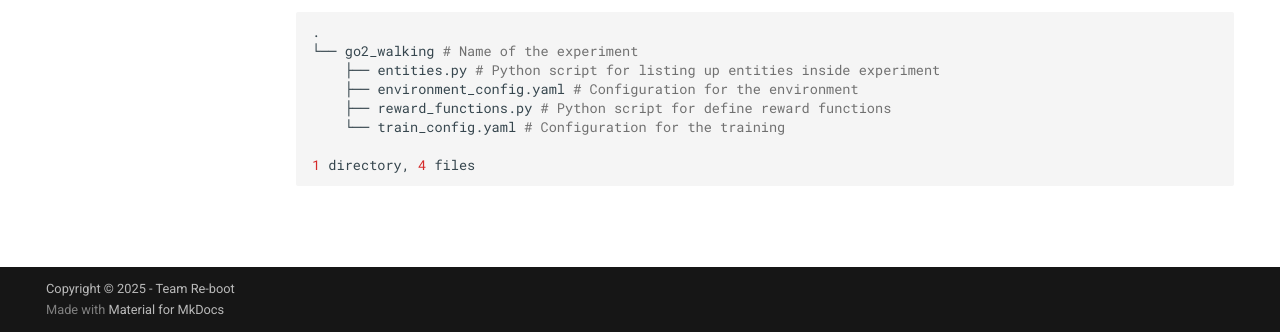
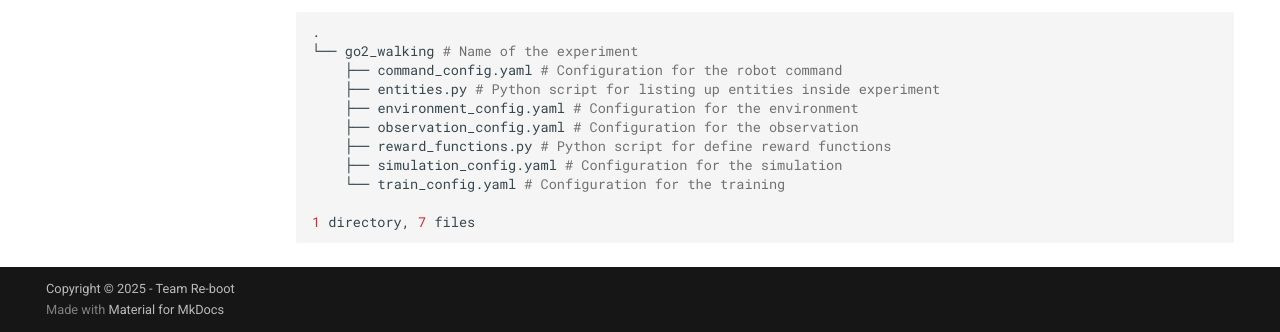
Before and after one commit to team-re-boot/genesis_ros, an MkDocs documentation site: the page built from docs/algorithms/ppo.md, in a window 1280 px wide and 1379 px high, cut to the strip 1047-1379 px from the top of the window. Built offline with MkDocs 1.6.1 and Material for MkDocs 9.7.7, drawn with Linux system fonts in a browser that asks for light colours; comment, search, counter and statistics services are not loaded.

Commit message:
add description for each configuration file
Signed-off-by: Masaya Kataoka <ms.kataoka@gmail.com>

````diff
--- a/docs/algorithms/ppo.md
+++ b/docs/algorithms/ppo.md
@@ -15,10 +15,13 @@ Example source code is in [this directory.](https://github.com/team-re-boot/gene
 ```bash
 .
 └── go2_walking # Name of the experiment
+    ├── command_config.yaml # Configuration for the robot command
     ├── entities.py # Python script for listing up entities inside experiment
     ├── environment_config.yaml # Configuration for the environment
+    ├── observation_config.yaml # Configuration for the observation
     ├── reward_functions.py # Python script for define reward functions
+    ├── simulation_config.yaml # Configuration for the simulation
     └── train_config.yaml # Configuration for the training
 
-1 directory, 4 files
+1 directory, 7 files
 ```
````
Also changed, not shown: 1 other file.
